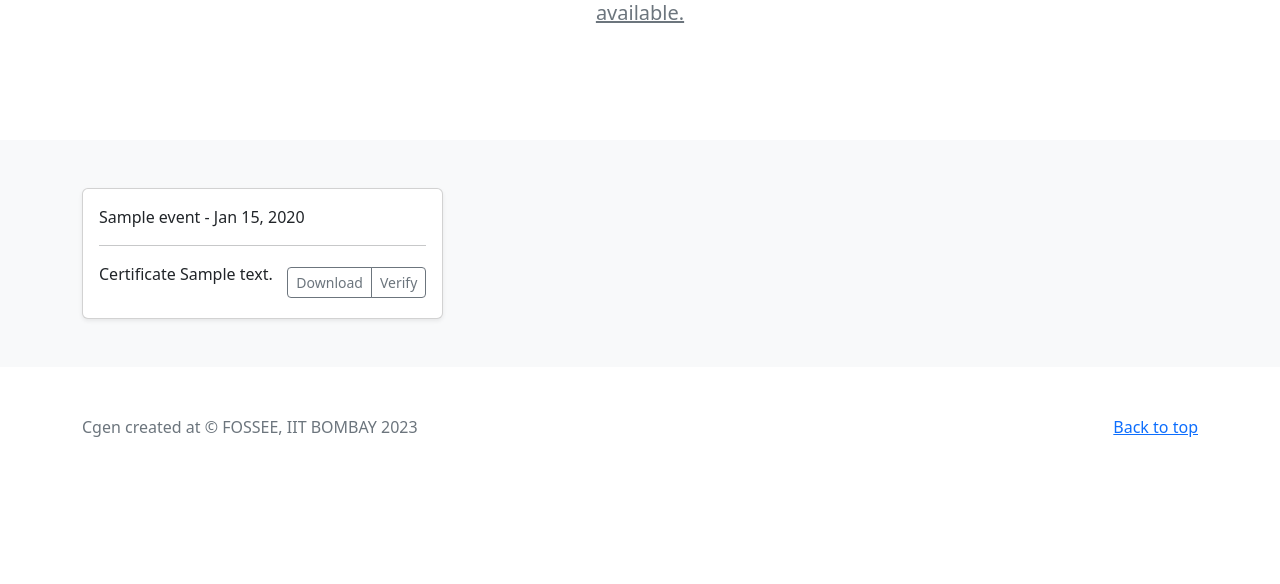
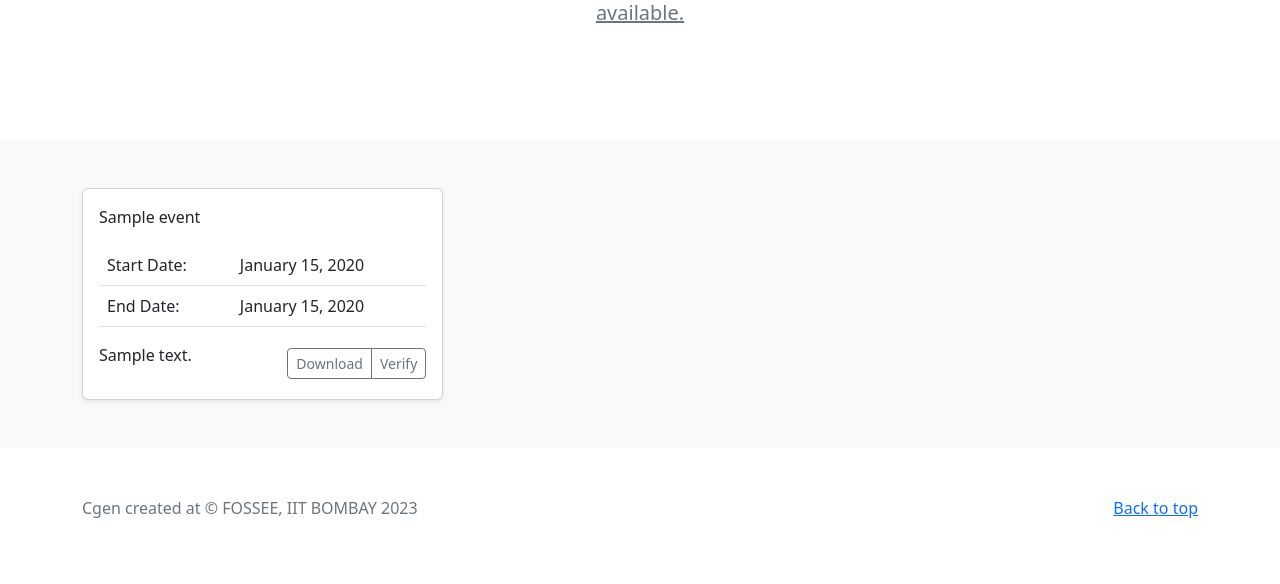
Before and after one commit to prathamesh920/certificate-generation, a Django app: page /certificate/events/ in a window 1280 px wide. Shown: the part 288-872 px from the top of the page. Before the commit the page ends 725 px from the top, so only its background shows below. Run offline with Django 3.2, Linux system fonts and the light colour scheme; tables that the repository leaves empty hold one stand-in row (values such as "Sample post"); some libraries are stand-ins or nearby versions.

Commit message:
Improve landing page

```diff
--- a/website/cgen/templates/index.html
+++ b/website/cgen/templates/index.html
@@ -71,11 +71,19 @@
                   <!--<svg class="bd-placeholder-img card-img-top" width="100%" height="225" xmlns="http://www.w3.org/2000/svg" role="img" aria-label="Placeholder: Thumbnail" preserveAspectRatio="xMidYMid slice" focusable="false"><title>Placeholder</title><rect width="100%" height="100%" fill="#55595c"/><text x="50%" y="50%" fill="#eceeef" dy=".3em">{{ event.name }}</text></svg>
                 -->
                 <div class="card-body">
-                    <p class="card-text">{{ event.name }} - {{event.start_date | date:"M d, Y" }}</p>
-                    <hr>
+                    <p class="card-text">{{ event.name }} <br>
+                    <table class="table">
+                    <tr>
+                        <td> Start Date: </td>
+                        <td> {{event.start_date | date:"F d, Y" }} </td>
+                    </tr>
+                        <td> End Date: </td>
+                        <td> {{event.end_date | date:"F d, Y" }} </td>
+                    </table>
+                    </p>
                   {% for certificate in event.certificate_set.all %}
                   <div class="d-flex justify-content-between align-items-center">
-                  <p>Certificate {{ certificate.description }}
+                  <p>{{ certificate.description }}
                     <div class="btn-group">
                       <a type="button" href="{%  url 'certificate_download' certificate.id %}" class="btn btn-sm btn-outline-secondary">Download</a>
                       <a type="button" href="{%  url 'verify' %}" class="btn btn-sm btn-outline-secondary">Verify</a>
```
